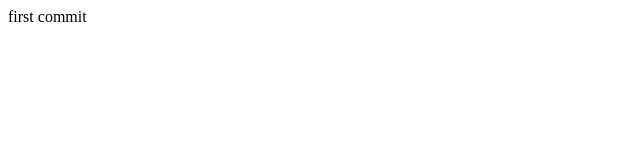
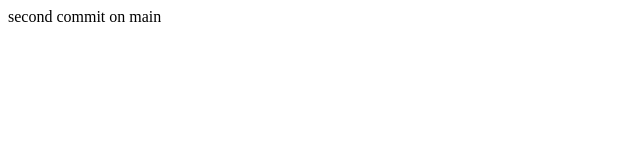
Before and after one commit to Kiratopat-s/mut-miic-lab-4, a plain HTML site: page index.html in a window 1280 px wide. Shown: the full height of the page, 0-640 px from the left. Drawn offline with Linux system fonts and the light colour scheme.

Commit message:
update body content to reflect second commit on main

```diff
--- a/index.html
+++ b/index.html
@@ -8,7 +8,7 @@
 </head>
 
 <body>
-    first commit
+    second commit on main
 </body>
 
 </html>
```
